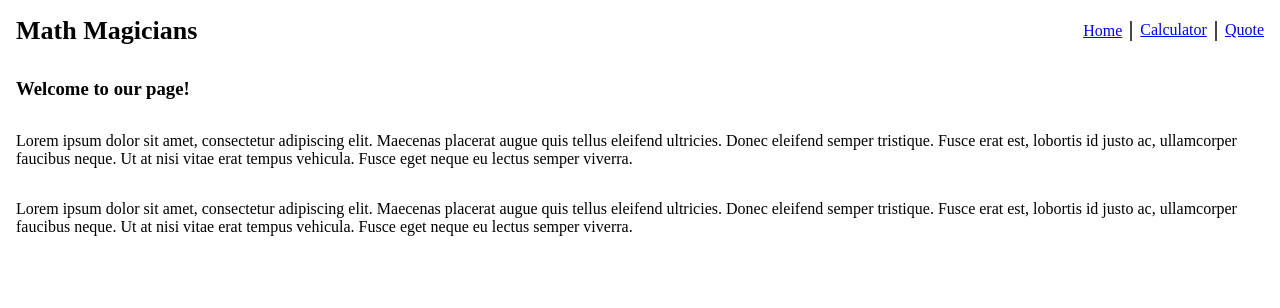
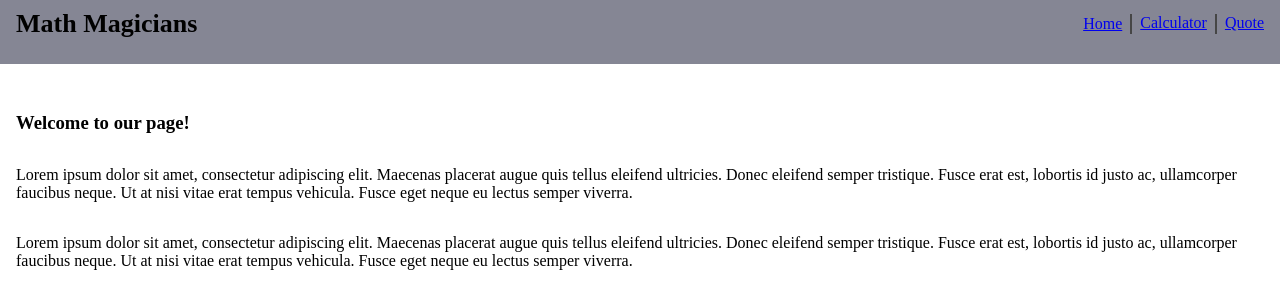
Before and after one commit to PeteUgwu/Maths-magicians, a React (Create React App) app: page / in a window 1280 px wide. Shown: the top 308 px of the page. Built offline with nearby package versions, Linux system fonts and the light colour scheme.

Commit message:
add personal styles

```diff
--- a/src/index.css
+++ b/src/index.css
@@ -21,11 +21,18 @@ li {
 }
 
 .navbar {
-  margin: 1rem 1rem 2rem;
+  padding: 1rem 1rem 2rem;
+  background-color: #858694;
+  height: 4rem;
+
 }
 
 .listItem {
   color: #316ea4;
+}
+
+.listItem:hover {
+  color: #F18126;
 }
 
 .listItem:not(:first-child) {
@@ -37,6 +44,10 @@ li {
 
 .home {
   margin: 0 1rem;
+}
+
+.home-intro {
+  margin-top: 3rem;
 }
 
 .home-text {
--- a/src/pages/Home.js
+++ b/src/pages/Home.js
@@ -3,7 +3,7 @@ import React from 'react';
 
 const Home = () => (
   <div className="home">
-    <h3>Welcome to our page!</h3>
+    <h3 className="home-intro">Welcome to our page!</h3>
     <p className="home-text">Lorem ipsum dolor sit amet, consectetur adipiscing elit. Maecenas placerat augue quis tellus eleifend ultricies. Donec eleifend semper tristique. Fusce erat est, lobortis id justo ac, ullamcorper faucibus neque. Ut at nisi vitae erat tempus vehicula. Fusce eget neque eu lectus semper viverra.</p>
     <p className="home-text">Lorem ipsum dolor sit amet, consectetur adipiscing elit. Maecenas placerat augue quis tellus eleifend ultricies. Donec eleifend semper tristique. Fusce erat est, lobortis id justo ac, ullamcorper faucibus neque. Ut at nisi vitae erat tempus vehicula. Fusce eget neque eu lectus semper viverra.</p>
   </div>
```
